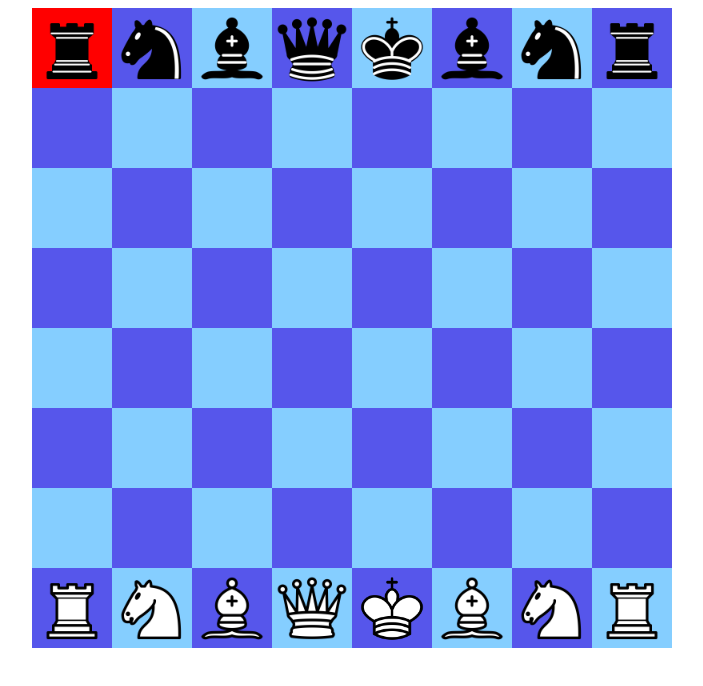
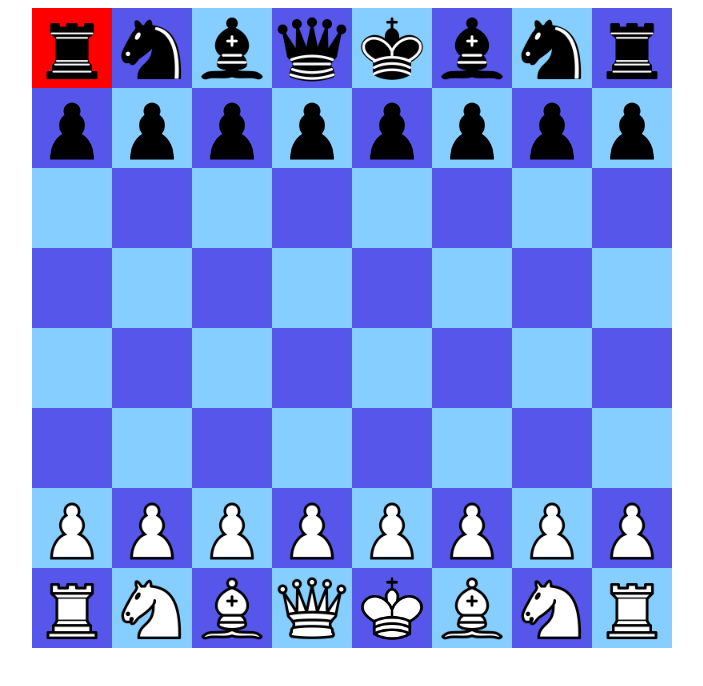
Before and after one commit to ductapemobie/vue-chess, a Vue app: page / in a window 1280 px wide. Shown: the top 686 px of the page, without its empty margins (288-991 px from the left). Built offline with nearby package versions, Linux system fonts and the light colour scheme.

Commit message:
added pawns, updated selection

```diff
--- a/src/components/ChessBoard.vue
+++ b/src/components/ChessBoard.vue
@@ -117,7 +117,8 @@
                 this.processClick(selectedPiece);
             },
             processClick(selectedPiece){
-                if (this.selectedPiece.piece){
+                console.log(selectedPiece, this.turn);
+                if (this.selectedPiece.piece && selectedPiece[0] != this.turn[0]){
                     this.legalMoves.forEach(move => {
                         if (move.x === this.selected.x && move.y === this.selected.y){
                             this.movePiece();
@@ -257,9 +258,13 @@
                         break;
                     case 'p':
                         console.log('p');
+                            if (this.turn === "white"){
+                                console.log("w")
+                            }else{
+                                console.log("b")
+                            }
                         break;
                 }
-                console.log(moveList);
                 this.legalMoves = moveList;
             },
             movePiece(){
@@ -335,11 +340,11 @@
                     return 'wr'
                 }else if(checkType('black', 'r', this.pieces)){
                     return 'br'
-                }/*else if(checkType('white', 'p', this.pieces)){
+                }else if(checkType('white', 'p', this.pieces)){
                     return 'wp'
                 }else if(checkType('black', 'p', this.pieces)){
                     return 'bp'
-                }*/else{
+                }else{
                     return ''
                 }
             }
```
